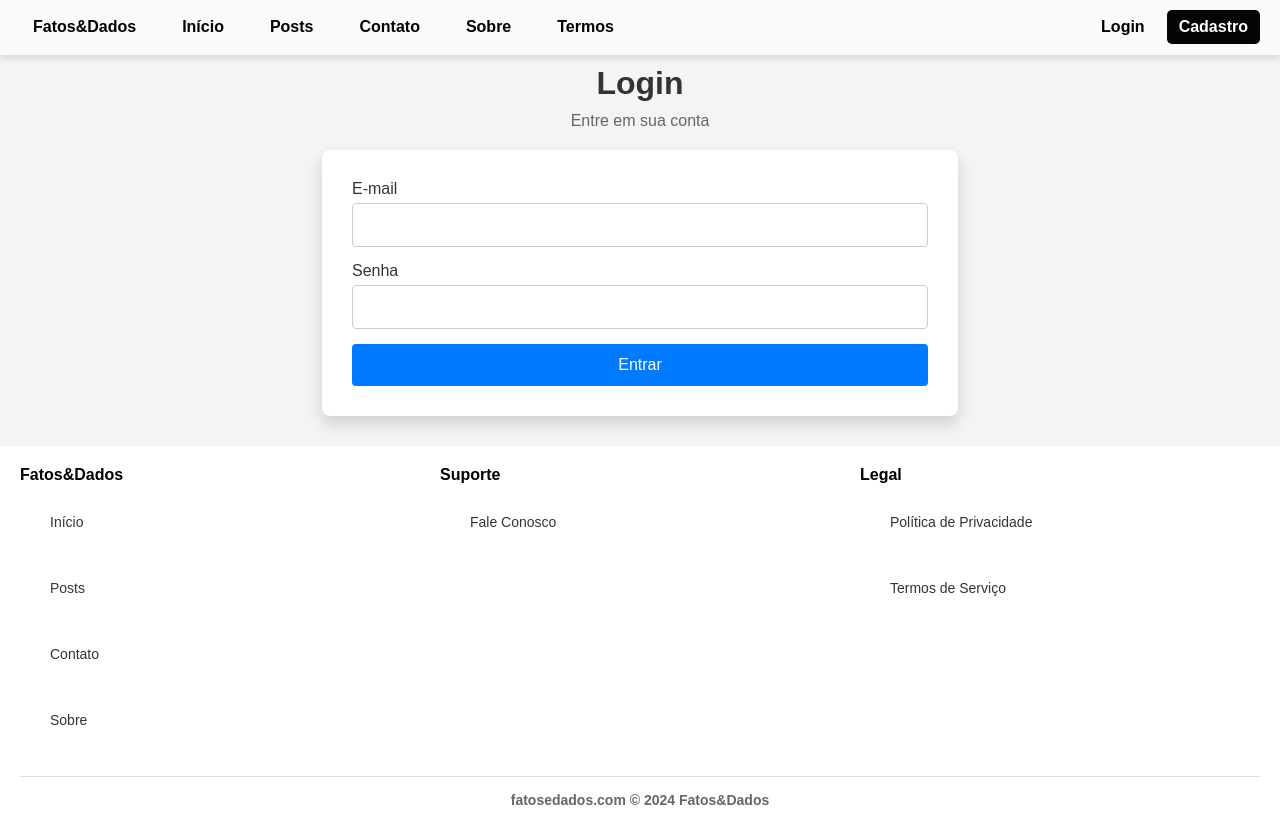
After one commit to LeonardoHSantos/blog-noticias-django-framework, a Django app: page /login/ in a window 1280 px wide. The commit adds this page. Run offline with Django 5.2, Linux system fonts and the light colour scheme.

Commit message:
melhorias nos links da navegação do site, criado métodos de login, cadastro de novos usuário e logout.

```diff
--- a/fatosedados/blog/admin.py
+++ b/fatosedados/blog/admin.py
@@ -1,5 +1,7 @@
 from django.contrib import admin
-from .models import Post, PostImage
+from .models import Post, PostImage, Contact, UserRegistration
 
 admin.site.register(Post)
 admin.site.register(PostImage)
+admin.site.register(Contact)
+admin.site.register(UserRegistration)
--- a/fatosedados/blog/templates/blog/post_list.html
+++ b/fatosedados/blog/templates/blog/post_list.html
@@ -25,8 +25,8 @@
                                         <span>{{ post.created_at }}</span>
                                     </p>
 
-                                    <h2>
-                                        {{ post.title }}
+                                    <h2 class="title-mini-post">
+                                        {{ post.title|truncatechars:40 }}
                                     </h2>
 
                                     <p class="post-content">
--- a/fatosedados/blog/templates/snippets/footer/footer.html
+++ b/fatosedados/blog/templates/snippets/footer/footer.html
@@ -2,29 +2,29 @@
 <footer class="footer">
     <div class="footer-sections">
         <div class="footer-section">
-            <h3>Fatos & Dados</h3>
+            <h3>Fatos&Dados</h3>
             <ul>
                 <li><a href="{% url 'home' %}">Início</a></li>
                 <li><a href="{% url 'post_list' %}">Posts</a></li>
-                <li><a href="/contato">Contato</a></li>
-                <li><a href="/sobre">Sobre</a></li>
+                <li><a href="{% url 'contato' %}">Contato</a></li>
+                <li><a href="{% url 'sobre' %}">Sobre</a></li>
             </ul>
         </div>
         <div class="footer-section">
             <h3>Suporte</h3>
             <ul>
-                <li><a href="/contato">Fale Conosco</a></li>
+                <li><a href="{% url 'contato' %}">Fale Conosco</a></li>
             </ul>
         </div>
         <div class="footer-section">
             <h3>Legal</h3>
             <ul>
-                <li><a href="/privacidade">Política de Privacidade</a></li>
-                <li><a href="/termos">Termos de Serviço</a></li>
+                <li><a href="{% url 'privacidade' %}">Política de Privacidade</a></li>
+                <li><a href="{% url 'termos' %}">Termos de Serviço</a></li>
             </ul>
         </div>
     </div>
     <div class="footer-bottom">
-        <p>fatosedados.com © 2024 Fatos & Dados</p>
+        <p>fatosedados.com © 2024 Fatos&Dados</p>
     </div>
 </footer>
--- a/fatosedados/blog/templates/snippets/navbar/navbar.html
+++ b/fatosedados/blog/templates/snippets/navbar/navbar.html
@@ -6,17 +6,24 @@
 
         <li><a href="{% url 'home' %}">Início</a></li>
         <li><a href="{% url 'post_list' %}">Posts</a></li>
-        <li><a href="/contato">Contato</a></li>
-        <li><a href="/sobre">Sobre</a></li>
+        <li><a href="{% url 'contato' %}">Contato</a></li>
+        <li><a href="{% url 'sobre' %}">Sobre</a></li>
+        <li><a href="{% url 'termos' %}">Termos</a></li>
     </ul>
     <div class="navbar-user">
 
-        <a href="{% url 'post_list' %}">
-            <span>Login</span>
+        {% if user.is_authenticated %}
+        <a href="{% url 'logout' %}" class="navbar-user-logout">
+            <span>Sair</span>
         </a>
+        {% else %}
+            <a href="{% url 'login' %}" class="navbar-user-login">
+                <span>Login</span>
+            </a>
 
-        <a href="{% url 'post_list' %}">
-            <span>Cadastro</span>
-        </a>
+            <a href="{% url 'register' %}" class="navbar-user-register">
+                <span>Cadastro</span>
+            </a>
+        {% endif %}
     </div>
 </nav>
--- /dev/null
+++ b/fatosedados/blog/templates/user/login.html
@@ -0,0 +1,40 @@
+{% extends 'base.html' %}
+{% load static %}
+{% block title %} Login {% endblock %}
+
+{% block content %}
+
+
+<div class="contact-container">
+
+    {% if user.is_authenticated %}
+        <div class="header-form-success-save" style="height: 50vh;">
+            <h1>Olá, {{ user.email }}</h1>
+            <p>Você já está autenticado!</p>
+            <a href="{% url 'home' %}">Página incial</a>
+        </div>
+    {% else %}
+    <div class="header-form">
+        <h1>Login</h1>
+        <p>Entre em sua conta</p>
+    </div>
+
+    <form action="{% url 'login' %}" method="post" class="contact-form">
+        {% csrf_token %}
+
+        <div class="input">
+            <label for="email">E-mail</label>
+            <input type="email" id="email" name="email" required>
+        </div>
+
+        <div class="input">
+            <label for="password">Senha</label>
+            <input type="password" id="password" name="password" required>
+        </div>
+
+        <button type="submit">Entrar</button>
+    </form>
+
+    {% endif %}
+</div>
+{% endblock %}
--- a/fatosedados/blog/urls.py
+++ b/fatosedados/blog/urls.py
@@ -1,12 +1,26 @@
 from django.urls import path
+from django.conf.urls import handler404
+from django.shortcuts import render
 from . import views
 
 urlpatterns = [
     path('', views.home, name='home'),
-    path('posts/', views.post_list, name='post_list'),
-    path('post/<int:post_id>/<str:title_post>', views.post, name='post'),
+    path('contato/', views.contato, name='contato'),
+    path('sobre/', views.sobre, name='sobre'),
+
+    path('login/', views.login, name='login'),
+    path('register/', views.register, name='register'),
+    path('logout/', views.logout, name='logout'),
 
     path('termos/', views.termos, name='termos'),
     path('privacidade/', views.privacidade, name='privacidade'),
 
+    path('posts/', views.post_list, name='post_list'),
+    path('post/<int:post_id>/<str:title_post>', views.post, name='post'),
 ]
+
+
+def custom_404(request, exception):
+    return render(request, '404.html', status=404)
+
+handler404 = custom_404
--- a/fatosedados/blog/views.py
+++ b/fatosedados/blog/views.py
@@ -1,16 +1,134 @@
-from django.shortcuts import render
+import re
+
+from django.shortcuts import render, redirect
 from django.http.response import JsonResponse
-from django.views.decorators.cache import never_cache
-
-from .models import Post, PostImage
+# from django.contrib.auth.models import User
+# from django.views.decorators.cache import never_cache
+from .models import Post, PostImage, Contact, UserRegistration
+from django.contrib.auth import authenticate, login as django_login, logout as django_logout
+from django.contrib.auth.hashers import check_password
 
 def home(request):
     posts = Post.objects.all().order_by("-number_of_visitors")
     addtional_images = PostImage.objects.all()
 
     latest_posts = Post.objects.all()[:3]
+    return render(request, 'blog/post_list.html', {'posts': posts, 'addtional_images': addtional_images, 'latest_posts': latest_posts})
 
-    return render(request, 'blog/post_list.html', {'posts': posts, 'addtional_images': addtional_images, 'latest_posts': latest_posts})
+def contato(request):
+    if request.method == "GET":
+        return render(request, 'blog/contato.html')
+    elif request.method == "POST":
+        print(request.POST)
+        name = request.POST["name"]
+        email = request.POST["email"]
+        message = request.POST["message"]
+        new_contact = Contact.objects.create(name=name, email=email, message=message)
+
+        if new_contact:
+            print("contato salvo com sucesso")
+            print(new_contact)
+            return render(request, 'blog/contato.html', context={"contact_success": True, "msg": "formulário enviado com sucesso"})
+        else:
+            return render(request, 'blog/contato.html', context={"contact_error": True, "msg": "falha ao enviar formulário de contato"})
+
+        # return redirect('contact')
+
+def sobre(request):
+    if request.method == "GET":
+        return render(request, 'blog/sobre.html')
+    else:
+        return JsonResponse({"statusCode": 400, "msg": "not found"})
+
+def login(request):
+    if request.method == "GET":
+        return render(request, "user/login.html")
+    elif request.method == "POST":
+        email = request.POST.get('email')
+        password = request.POST.get('password')
+
+        # Usando authenticate para verificar as credenciais com o modelo customizado
+        user = authenticate(request, username=email, password=password)
+        print("\n\n >>>>>>>>> user")
+        print(user)
+        if user is not None:
+            django_login(request, user)  # Realiza o login
+            return redirect('home')
+        else:
+            print("E-mail ou senha incorretos.")
+            return redirect('login')
+
+def logout(request):
+    django_logout(request)
+    return redirect("login")
+
+def register(request):
+    if request.method == "GET":
+        return render(request, 'user/register.html')
+
+    elif request.method == "POST":
+        name = request.POST.get('name')
+        email = request.POST.get('email')
+        password = request.POST.get('password')
+        confirm_password = request.POST.get('confirm_password')
+
+        EMAIL_REGEX = r"^[a-zA-Z0-9._%+-]+@[a-zA-Z0-9.-]+\.[a-zA-Z]{2,}$"
+        PASSWORD_REGEX = r"^(?=.*[a-z])(?=.*[A-Z])(?=.*\d)(?=.*[@$!%*?&])[A-Za-z\d@$!%*?&]{8,}$"
+
+        context = {
+            "name": name,
+            "email": email,
+            "password": password,
+            "confirm_password": confirm_password,
+        }
+        print(context)
+
+        if not re.match(EMAIL_REGEX, email):
+            context["message_form"] = True
+            context["message_form_list"] = ["Por favor, insira um e-mail válido."]
+
+            return render(request, 'user/register.html', context=context)
+
+        if password == confirm_password:
+            if not re.match(PASSWORD_REGEX, password):
+                context["message_form"] = True
+                context["message_form_list"] = [
+                    "Por favor, insira uma senha válida.",
+                    " - Deve ter pelo menos 8 caracteres",
+                    " - Pelo menos uma letra maiúscula",
+                    " - Pelo menos uma letra minúscula",
+                    " - Pelo menos um número",
+                    " - Pelo menos um caractere especial, exemplo: #, @, %, *, /",
+                    ]
+                return render(request, 'user/register.html', context=context)
+        else:
+            context["message_form"] = True
+            context["message_form_list"] = [
+                "As senhas estão diferentes. Por favor revise."
+            ]
+            return render(request, 'user/register.html', context=context)
+
+        if UserRegistration.objects.filter(email=email).exists():
+            context["message_form"] = True
+            context["message_form_list"] = ["Este e-mail está indisponível. Tente outro."]
+            return render(request, 'blog/register.html', context=context)
+
+        user = UserRegistration.objects.create_user(
+            name=name,
+            email=email,
+            password=password
+        )
+        user.save()
+
+        context={"message_form_success_save": True}
+
+        return render(request, 'user/register.html', context=context)
+
+    else:
+        return JsonResponse({"statusCode": 400, "msg": "not found"})
+
+
+
 
 def termos(request):
     return render(request, 'termos_privacidade/termos.html')
--- a/fatosedados/static/css/post.css
+++ b/fatosedados/static/css/post.css
@@ -50,7 +50,9 @@
 .main-post .content {
     font-size: 1.045rem;
     font-weight: 600;
+    padding: 10px;
     color: #313127;
+    background-color: white;
 }
 
 .main-post .info {
--- a/fatosedados/static/css/posts.css
+++ b/fatosedados/static/css/posts.css
@@ -23,9 +23,11 @@
 }
 
 .container-posts {
+    max-width: 100%;
     flex-direction: column;
 }
 .container-posts .post {
+    max-width: 100%;
     flex-direction: column;
     border: 0;
     border-radius: 0;
@@ -76,9 +78,17 @@
     padding: 10px;
     gap: 10px;
 }
+.container-posts .post .content-post .post-datails h2 {
+    text-decoration: underline;
+}
+.container-posts .post .content-post .post-datails .title-mini-post {
+    width: 100%;
+    font-size: 0.755rem;
+}
 
 .container-posts .post .content-post .post-content {
-    font-size: 1.855rem;
+    color: #2d2e37;
+    font-size: 1.455rem;
 }
 
 
--- a/fatosedados/static/css/style.css
+++ b/fatosedados/static/css/style.css
@@ -21,7 +21,7 @@ li {
     padding: 20px;
 }
 
-/* Estilo da navbar com efeito de vidro */
+/* --------------------------------------------------- NAVBAR ---------------------------------------------------  */
 .navbar {
     display: flex;
     justify-content: space-between;
@@ -84,9 +84,38 @@ li {
     transition: background-color 0.3s, color 0.3s;
 }
 
-.navbar-user a:hover {
-    color: #040404;
-    background-color: #ffffff;
+.navbar-user a.navbar-user-register {
+    color: #fff;
+    background-color: #040404;
+}
+
+.navbar-user a.navbar-user-register:hover {
+    /* color: #040404; */
+    background-color: #333;
+}
+
+
+/* --------------------------------------------------- SOBRE ---------------------------------------------------  */
+.about-container {
+    max-width: 100%;
+    margin: 10px 0;
+    padding: 20px;
+    color: #333;
+    background: #fff;
+    text-align: left;
+}
+
+.about-container h1 {
+    font-size: 2.5em;
+    margin-bottom: 15px;
+    color: #333;
+}
+
+.about-container p {
+    font-size: 1.2em;
+    line-height: 1.6em;
+    margin-bottom: 15px;
+    color: #555;
 }
 
 
@@ -155,3 +184,128 @@ li {
     font-weight: 600;
     color: #666;
 }
+
+/* --------------------------------------------------- CONTATO ---------------------------------------------------  */
+.contact-container {
+    width: 100%;
+    max-width: 100%;
+    display: flex;
+    flex-direction: column;
+    align-items: center;
+    justify-content: flex-start;
+    margin: 10px 0;
+}
+
+.contact-container .header-form h1 {
+    font-size: 2rem;
+    color: #333;
+    margin: 0;
+    padding-bottom: 10px;
+}
+
+.contact-container .header-form p {
+    font-size: 1rem;
+    color: #666;
+    text-align: center;
+    margin-bottom: 20px;
+}
+
+.contact-form {
+    display: flex;
+    flex-direction: column;
+    gap: 15px;
+    width: 100%;
+    max-width: 45vw;
+    padding: 30px;
+    border-radius: 8px;
+    background-color: #fff;
+    box-shadow: 0 8px 16px rgba(0, 0, 0, 0.15);
+}
+
+.contact-form .input {
+    width: 100%;
+    display: flex;
+    flex-direction: column;
+}
+
+.contact-form .input label {
+    width: 100%;
+    font-size: 1rem;
+    color: #333;
+    margin-bottom: 5px;
+}
+
+.contact-form .input input,
+.contact-form .input textarea {
+    max-width: 100%;
+    padding: 12px;
+    font-size: 1rem;
+    border: 1px solid #ccc;
+    border-radius: 4px;
+    outline: none;
+    transition: border-color 0.3s;
+}
+
+.contact-form .input input:focus,
+.contact-form .input textarea:focus {
+    border-color: #007bff;
+}
+
+.contact-form .input textarea {
+    resize: vertical;
+}
+
+.contact-form button {
+    padding: 12px 0;
+    font-size: 1rem;
+    color: #fff;
+    background-color: #007bff;
+    border: none;
+    border-radius: 4px;
+    cursor: pointer;
+    transition: background-color 0.3s;
+}
+
+.contact-form button:hover {
+    background-color: #0056b3;
+}
+
+.contact-info {
+    width: 100%;
+    text-align: center;
+    margin-top: 15px;
+}
+
+.contact-info a {
+    color: #007bff;
+    text-decoration: none;
+}
+
+.contact-info a:hover {
+    text-decoration: underline;
+}
+
+
+.header-form-success-save {
+    display: flex;
+    flex-direction: column;
+    justify-content: center;
+    align-items: center;
+    width: auto;
+    padding: 10px;
+}
+
+.contact-container .header-form-success-save p {
+    font-size: 2rem;
+    font-weight: 600;
+    color: #158b14;
+    text-align: center;
+    margin: 20px 0;
+}
+.contact-container .header-form-success-save a  {
+    color: white;
+    background: green;
+    text-decoration: none;
+    border-radius: 4px;
+    padding: 10px;
+}
```
Also changed, not shown: fatosedados/blog/models.py (+61 -2 lines), fatosedados/blog/templates/404.html (added, +53 -0 lines), fatosedados/blog/templates/blog/contato.html (added, +37 -0 lines), fatosedados/blog/templates/blog/sobre.html (added, +22 -0 lines), fatosedados/blog/templates/user/register.html (added, +60 -0 lines), fatosedados/fatosedados/settings.py (+13 -1 lines), fatosedados/blog/migrations/0005_contact.py (added), fatosedados/blog/migrations/0006_userregistration.py (added), fatosedados/blog/migrations/0007_userregistration_date_joined_and_more.py (added).
